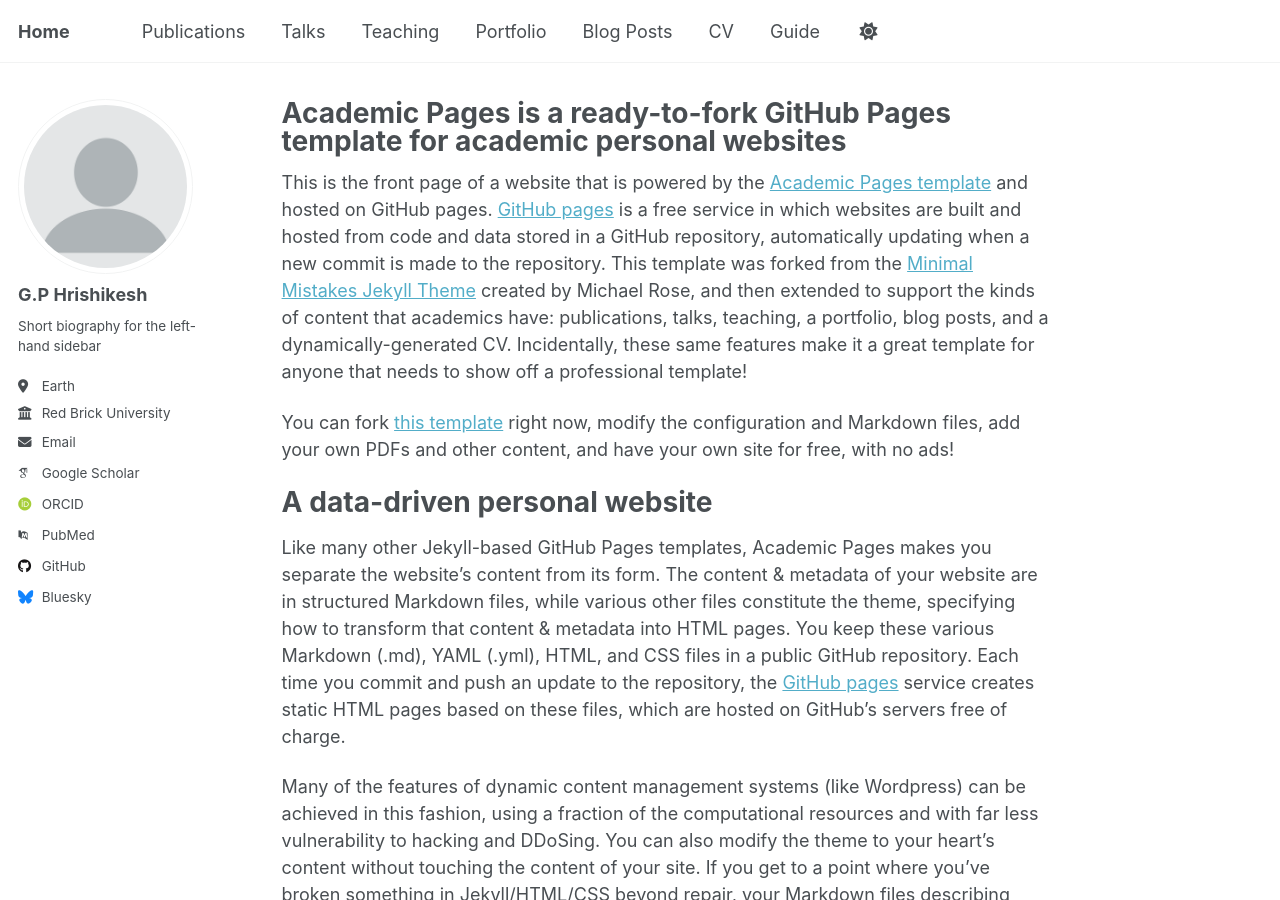
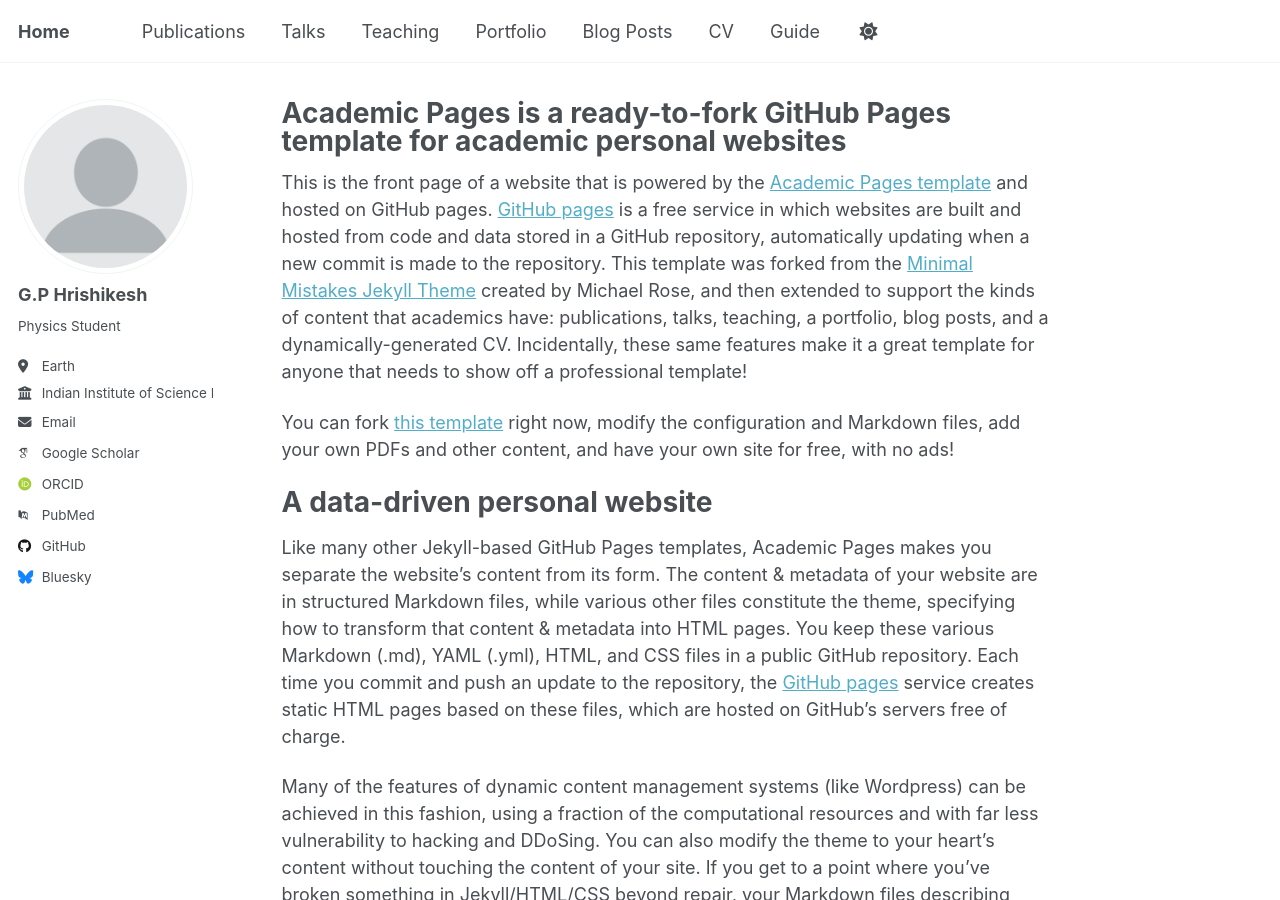
Before and after one commit to gphrishi/gphrishi.github.io, a Jekyll site: the page built from _pages/about.md, in a window 1280 px wide and 900 px high. Built offline with Jekyll 4.4.1, drawn with Linux system fonts in a browser that asks for light colours; some web fonts are replaced; a script that is not in the unit is left out.

Commit message:
Update _config.yml

```diff
--- a/_config.yml
+++ b/_config.yml
@@ -25,11 +25,11 @@
   avatar           : "profile.png"
   name             : "G.P Hrishikesh"
   pronouns         : # example: "she/her"
-  bio              : "Short biography for the left-hand sidebar"
+  bio              : "Physics Student"
   location         : "Earth"
-  employer         : "Red Brick University"
+  employer         : "Indian Institute of Science Education and Research Kolkata"
   uri              : # URL
-  email            : "none@example.org"
+  email            : "gph20ms207@iiserkol.ac.in"
 
   # Academic websites
   academia         : # URL
```
